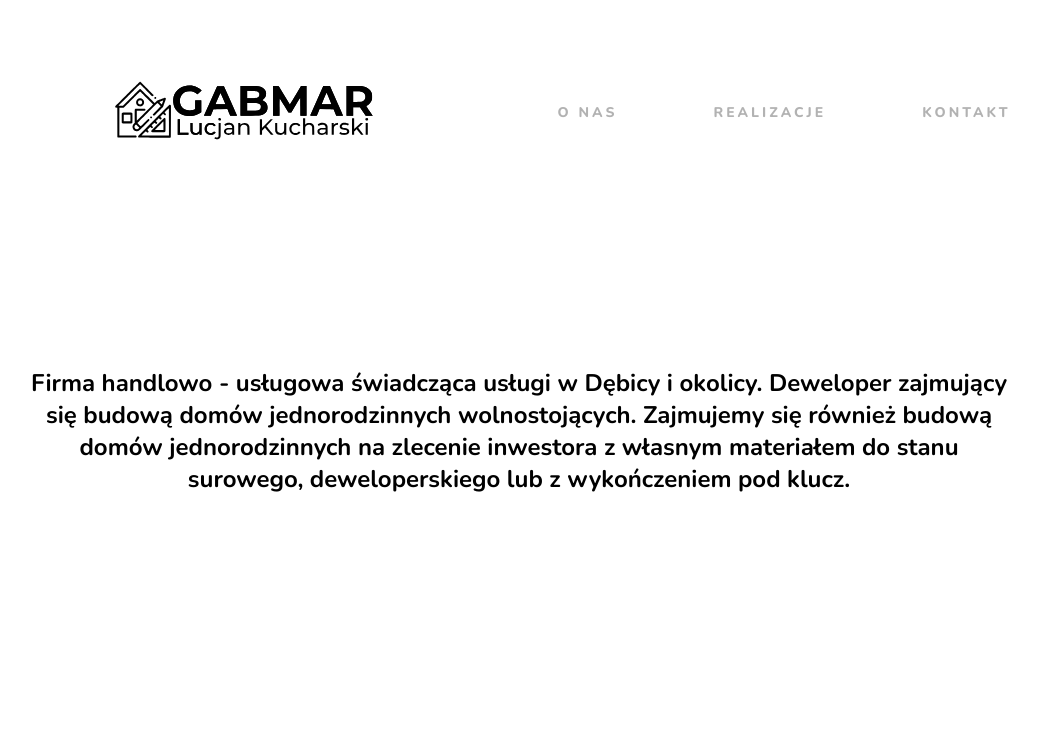
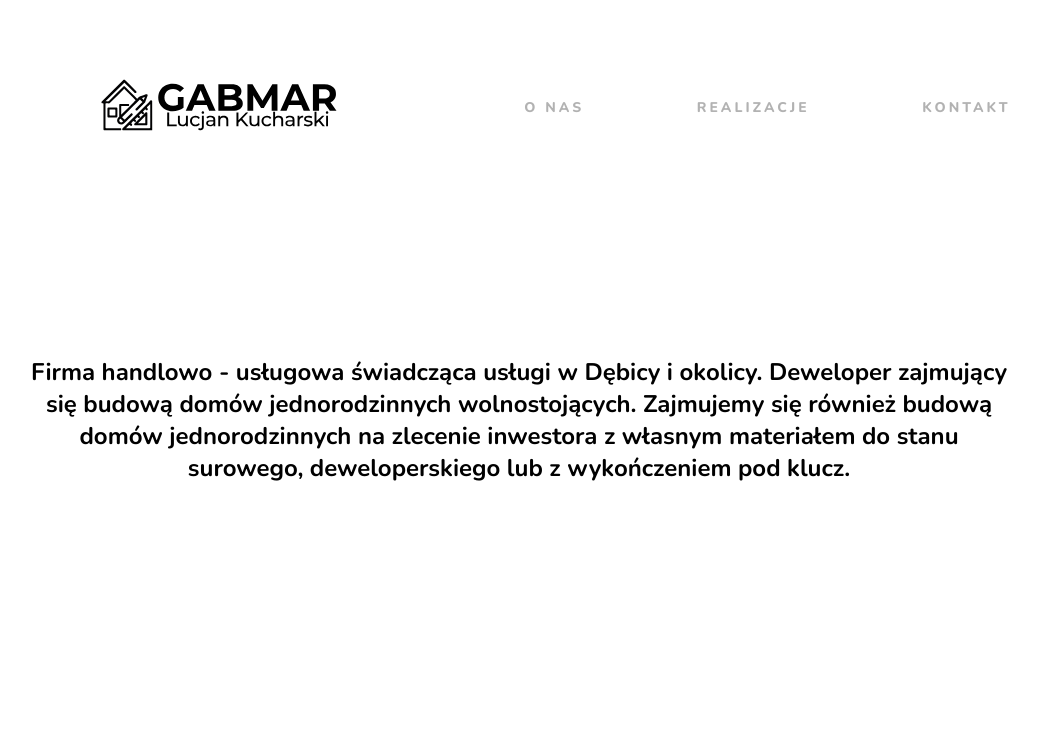
Before and after one commit to eincherjar/gabmar, a plain HTML site: page index.html in a window 1280 px wide. Shown: the top 748 px of the page, without its empty margins (121-1160 px from the left). Drawn offline with nearby package versions, Linux system fonts and the light colour scheme.

Commit message:
new logo

```diff
--- a/index.html
+++ b/index.html
@@ -15,7 +15,7 @@
 <body>
     <header class="header" id="sec-header">
         <nav class="header__nav">
-            <a href="#sec-header" class="navbar__link header__nav__logo"><img src="./img/gabmar_black.svg" alt="Logo"></a>
+            <a href="#sec-header" class="navbar__link header__nav__logo"><img src="./img/logoB.svg" alt="Logo" width="300px"></a>
             <a href="#sec-about" class="navbar__link">O nas</a>
             <a href="#sec-home" class="navbar__link active">Realizacje</a>
             <a href="#sec-contact" class="navbar__link">Kontakt</a>
```
Also changed, not shown: img/logoB.svg (added), img/logoW.svg (added), 1 other file.
